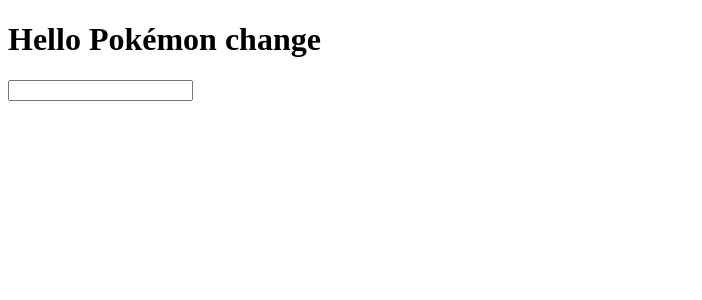
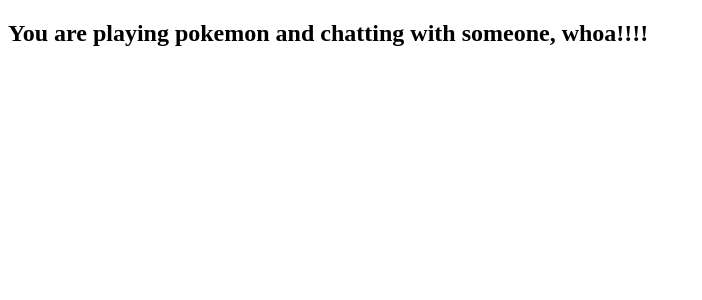
Before and after one commit to tcparker976/greenfield-project, a React app: page /game in a window 1280 px wide. Shown: the top 300 px of the page, without its empty margins (0-702 px from the left). Built offline with nearby package versions, Linux system fonts and the light colour scheme; no server answers; the HTML template or start-up script is replaced by a standard one.

Commit message:
React router plugged in

```diff
--- a/client/src/components/App.jsx
+++ b/client/src/components/App.jsx
@@ -1,4 +1,8 @@
 import React, { Component } from 'react';
+import { Switch, Route } from 'react-router-dom';
+
+import Home from './Home.jsx';
+import Game from './Game.jsx';
 import io from 'socket.io-client';
 
 export default class App extends Component {
@@ -10,6 +14,16 @@
     }
     this.handleChange = this.handleChange.bind(this);
     this.handleSubmit = this.handleSubmit.bind(this);
+  }
+
+  componentDidMount() {
+    var socket = io();
+    socket.on('chat message', (message) => {
+      this.setState({
+        messageArray: this.state.messageArray.concat(message) // antipattern
+      })
+      console.log('Message Array:', this.state.messageArray);
+    })
   }
 
   handleChange(e) {
@@ -31,19 +45,11 @@
   render() {
     return (
       <div>
-        <h1>Hello Pokémon change</h1>
-        <input type='text' onChange={this.handleChange} value={this.state.text} onKeyDown={this.handleSubmit}/>
+        <Switch>
+          <Route exact path='/' component={Home} />
+          <Route path='/game' component={Game} />
+        </Switch>
       </div>
     )
   }
-
-  componentDidMount() {
-    var socket = io();
-    socket.on('chat message', (message) => {
-      this.setState({
-        messageArray: this.state.messageArray.concat(message) // antipattern
-      })
-      console.log('Message Array:', this.state.messageArray);
-    })
-  }
 }
--- /dev/null
+++ b/client/src/components/Game.jsx
@@ -0,0 +1,11 @@
+import React, { Component } from 'react';
+
+const Game = (props) => {
+  return (
+    <div>
+      <h2>You are playing pokemon and chatting with someone, whoa!!!!</h2>
+    </div>
+  )
+}
+
+export default Game;
--- /dev/null
+++ b/client/src/components/Home.jsx
@@ -0,0 +1,13 @@
+import React, { Component } from 'react';
+import { Link } from 'react-router-dom';
+
+const Home = (props) => {
+  return (
+    <div>
+      <h1>Chattermon</h1>
+      <Link to='/game'><button>Start new game</button></Link>
+    </div>
+  )
+}
+
+export default Home;
--- a/client/src/index.js
+++ b/client/src/index.js
@@ -1,8 +1,13 @@
 import React from 'react';
 import ReactDOM from 'react-dom';
+import { BrowserRouter } from 'react-router-dom'
 
 import App from './components/App.jsx';
 
 const root = document.getElementById('root');
 
-ReactDOM.render(<App />, root);
+ReactDOM.render(
+  <BrowserRouter>
+    <App />
+  </BrowserRouter>,
+  root);
--- a/package.json
+++ b/package.json
@@ -26,6 +26,7 @@
     "moment": "^2.19.2",
     "react": "^16.1.1",
     "react-dom": "^16.1.1",
+    "react-router-dom": "^4.2.2",
     "socket.io": "^2.0.4",
     "socket.io-client": "^2.0.4",
     "webpack": "^3.8.1",
```
Also changed, not shown: 2 other files (tests, documents, lock files or other folders).
